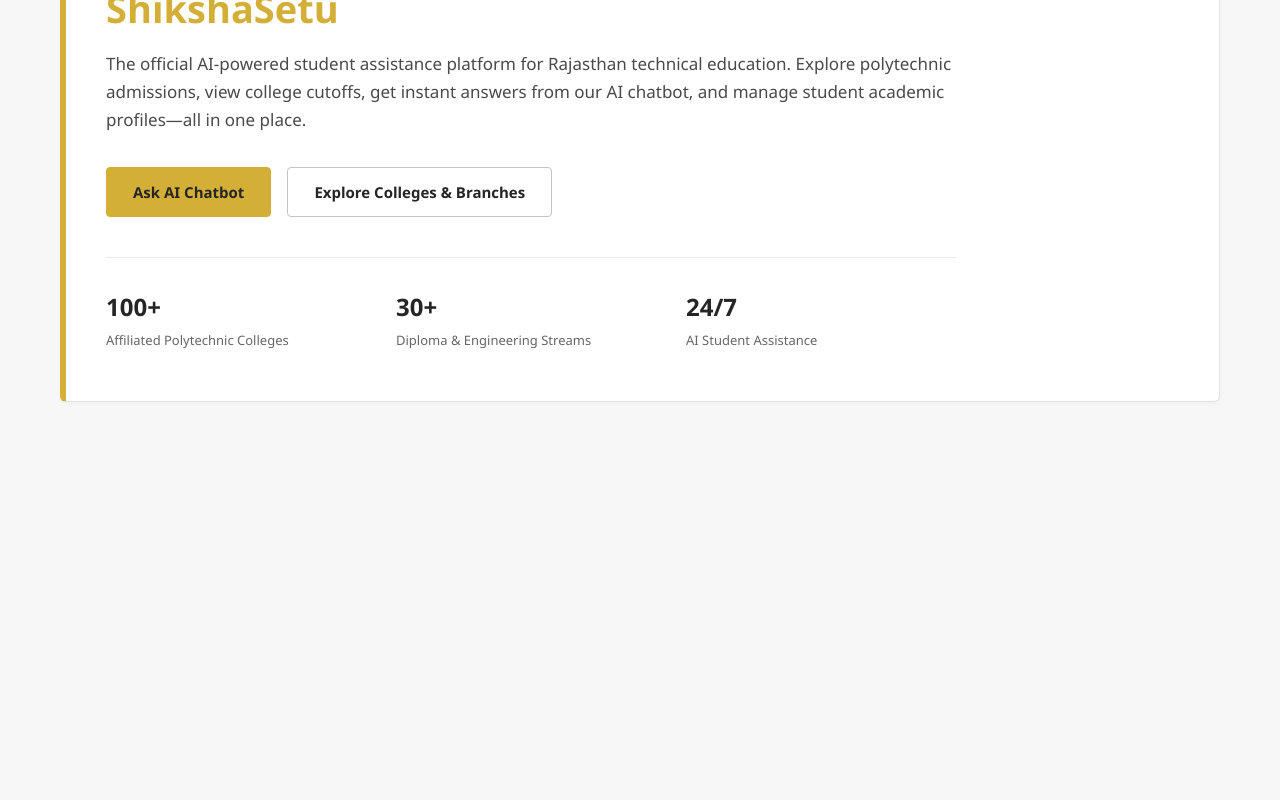
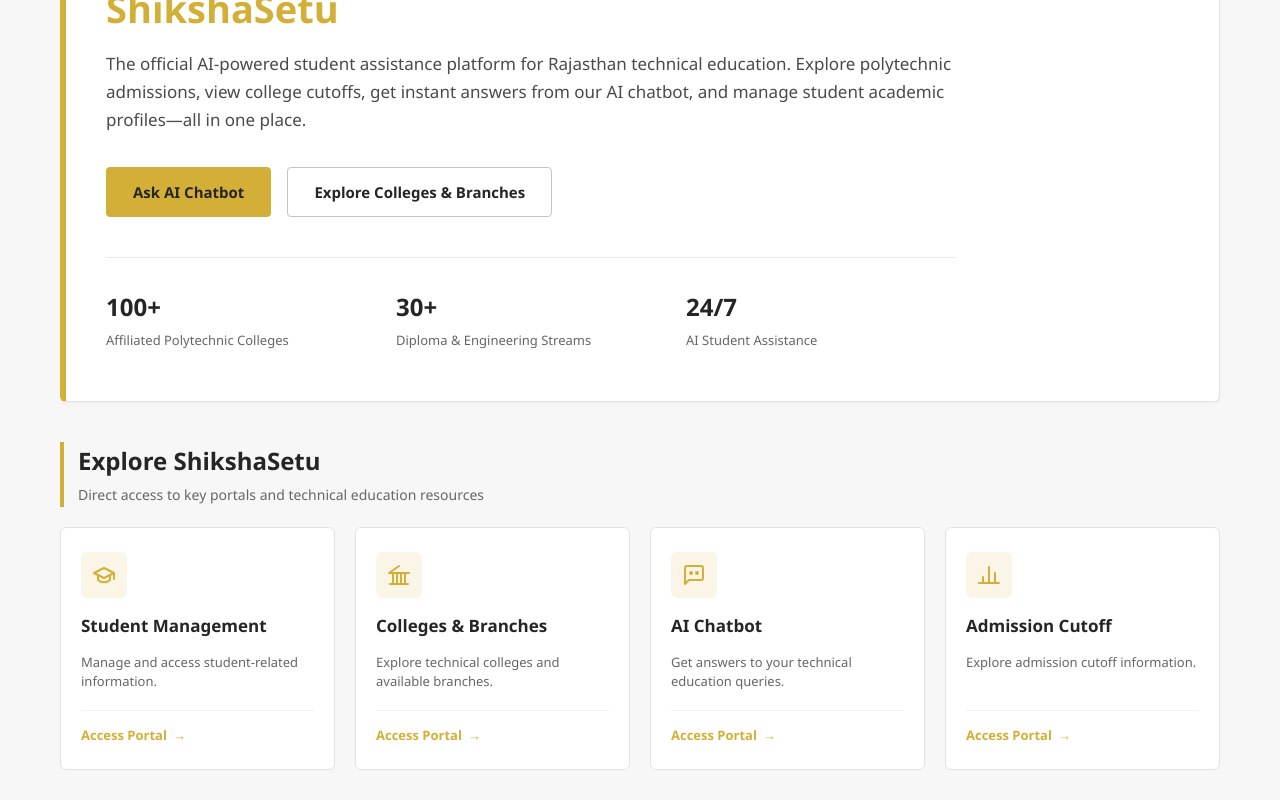
Before and after one commit to Abhi-2206/shiksha-setu, a React (Vite) app in the folder client/: page / in a window 1280 px wide. Shown: the part 274-1074 px from the top of the page. Before the commit the page ends 800 px from the top, so only its background shows below. Built offline with nearby package versions, Linux system fonts and the light colour scheme.

Commit message:
feat(client): implement quick access cards on home page

```diff
--- a/client/src/pages/HomePage.css
+++ b/client/src/pages/HomePage.css
@@ -133,7 +133,125 @@
   font-weight: 500;
 }
 
+/* =========================================================
+   Milestone 3: Explore ShikshaSetu (Quick Access Cards)
+   ========================================================= */
+
+.explore-section {
+  display: flex;
+  flex-direction: column;
+  gap: 20px;
+}
+
+.section-header {
+  border-left: 4px solid #D4AF37;
+  padding-left: 14px;
+}
+
+.section-title {
+  font-size: 24px;
+  font-weight: 700;
+  color: #252525;
+  margin-bottom: 4px;
+}
+
+.section-subtitle {
+  font-size: 14px;
+  color: #666666;
+}
+
+/* Grid: 4 columns on large screens */
+.quick-cards-grid {
+  display: grid;
+  grid-template-columns: repeat(4, 1fr);
+  gap: 20px;
+}
+
+/* Clickable Card Link */
+.access-card {
+  background-color: #FFFFFF;
+  border: 1px solid #E2E2E2;
+  border-radius: 6px;
+  padding: 24px 20px;
+  display: flex;
+  flex-direction: column;
+  justify-content: space-between;
+  text-decoration: none;
+  transition: transform 0.2s ease, border-color 0.2s ease, box-shadow 0.2s ease;
+  min-height: 200px;
+}
+
+/* Hover effect: Gold border + slight elevation */
+.access-card:hover {
+  border-color: #D4AF37;
+  box-shadow: 0 4px 12px rgba(212, 175, 55, 0.15);
+  transform: translateY(-2px);
+}
+
+.card-top {
+  display: flex;
+  flex-direction: column;
+  gap: 14px;
+}
+
+/* Visual Icon Box */
+.card-icon-box {
+  width: 46px;
+  height: 46px;
+  border-radius: 6px;
+  background-color: rgba(212, 175, 55, 0.12);
+  display: flex;
+  align-items: center;
+  justify-content: center;
+  color: #D4AF37;
+  transition: background-color 0.2s, color 0.2s;
+}
+
+.access-card:hover .card-icon-box {
+  background-color: #D4AF37;
+  color: #FFFFFF;
+}
+
+.card-title {
+  font-size: 17px;
+  font-weight: 700;
+  color: #252525;
+  margin: 0;
+}
+
+.card-description {
+  font-size: 13px;
+  line-height: 1.5;
+  color: #666666;
+  margin: 0;
+}
+
+/* Bottom Card Action Link */
+.card-action {
+  font-size: 13px;
+  font-weight: 600;
+  color: #D4AF37;
+  display: flex;
+  align-items: center;
+  gap: 6px;
+  margin-top: 18px;
+  padding-top: 14px;
+  border-top: 1px solid #F0F0F0;
+  transition: color 0.2s;
+}
+
+.access-card:hover .card-action {
+  color: #b8972c;
+}
+
 /* Responsive adjustments */
+@media (max-width: 992px) {
+  /* 2 cards per row on medium screens */
+  .quick-cards-grid {
+    grid-template-columns: repeat(2, 1fr);
+  }
+}
+
 @media (max-width: 768px) {
   .hero-section {
     padding: 30px 20px;
@@ -162,3 +280,10 @@
     width: 100%;
   }
 }
+
+@media (max-width: 600px) {
+  /* 1 card per row on small screens */
+  .quick-cards-grid {
+    grid-template-columns: 1fr;
+  }
+}
--- a/client/src/pages/HomePage.jsx
+++ b/client/src/pages/HomePage.jsx
@@ -2,12 +2,76 @@ import React from 'react';
 import { Link } from 'react-router-dom';
 import './HomePage.css';
 
-// Home Page Component - Milestone 2: Hero Section
+// Home Page Component
 function HomePage() {
+  // Quick access portal links data (Milestone 3)
+  const quickAccessCards = [
+    {
+      id: 1,
+      title: 'Student Management',
+      description: 'Manage and access student-related information.',
+      route: '/students',
+      // Graduation cap / Student icon
+      icon: (
+        <svg width="24" height="24" viewBox="0 0 24 24" fill="none" stroke="currentColor" strokeWidth="2" strokeLinecap="round" strokeLinejoin="round">
+          <path d="M22 10v6M2 10l10-5 10 5-10 5z" />
+          <path d="M6 12v5c3 3 9 3 12 0v-5" />
+        </svg>
+      ),
+    },
+    {
+      id: 2,
+      title: 'Colleges & Branches',
+      description: 'Explore technical colleges and available branches.',
+      route: '/colleges',
+      // Institute / Building icon
+      icon: (
+        <svg width="24" height="24" viewBox="0 0 24 24" fill="none" stroke="currentColor" strokeWidth="2" strokeLinecap="round" strokeLinejoin="round">
+          <line x1="3" y1="21" x2="21" y2="21" />
+          <line x1="4" y1="10" x2="20" y2="10" />
+          <polyline points="12 3 2 10 22 10" />
+          <line x1="6" y1="10" x2="6" y2="21" />
+          <line x1="10" y1="10" x2="10" y2="21" />
+          <line x1="14" y1="10" x2="14" y2="21" />
+          <line x1="18" y1="10" x2="18" y2="21" />
+        </svg>
+      ),
+    },
+    {
+      id: 3,
+      title: 'AI Chatbot',
+      description: 'Get answers to your technical education queries.',
+      route: '/chatbot',
+      // Chat message / AI robot icon
+      icon: (
+        <svg width="24" height="24" viewBox="0 0 24 24" fill="none" stroke="currentColor" strokeWidth="2" strokeLinecap="round" strokeLinejoin="round">
+          <path d="M21 15a2 2 0 0 1-2 2H7l-4 4V5a2 2 0 0 1 2-2h14a2 2 0 0 1 2 2z" />
+          <circle cx="9" cy="10" r="1" />
+          <circle cx="15" cy="10" r="1" />
+        </svg>
+      ),
+    },
+    {
+      id: 4,
+      title: 'Admission Cutoff',
+      description: 'Explore admission cutoff information.',
+      route: '/cutoffs',
+      // Bar chart / Rank metrics icon
+      icon: (
+        <svg width="24" height="24" viewBox="0 0 24 24" fill="none" stroke="currentColor" strokeWidth="2" strokeLinecap="round" strokeLinejoin="round">
+          <line x1="18" y1="20" x2="18" y2="10" />
+          <line x1="12" y1="20" x2="12" y2="4" />
+          <line x1="6" y1="20" x2="6" y2="14" />
+          <line x1="2" y1="20" x2="22" y2="20" />
+        </svg>
+      ),
+    },
+  ];
+
   return (
     <div className="home-page">
 
-      {/* Hero Section */}
+      {/* 1. Hero Section (Milestone 2) */}
       <section className="hero-section">
         <div className="hero-content">
 
@@ -57,8 +121,36 @@ function HomePage() {
         </div>
       </section>
 
+      {/* 2. Explore ShikshaSetu - Quick Access Cards (Milestone 3) */}
+      <section className="explore-section">
+        <div className="section-header">
+          <h2 className="section-title">Explore ShikshaSetu</h2>
+          <p className="section-subtitle">
+            Direct access to key portals and technical education resources
+          </p>
+        </div>
+
+        {/* 4-Card Responsive Grid */}
+        <div className="quick-cards-grid">
+          {quickAccessCards.map((card) => (
+            <Link key={card.id} to={card.route} className="access-card">
+              <div className="card-top">
+                <div className="card-icon-box">
+                  {card.icon}
+                </div>
+                <h3 className="card-title">{card.title}</h3>
+                <p className="card-description">{card.description}</p>
+              </div>
+              <div className="card-action">
+                <span>Access Portal</span>
+                <span>→</span>
+              </div>
+            </Link>
+          ))}
+        </div>
+      </section>
+
       {/* Subsequent milestones will add:
-          - Quick Access Cards (Milestone 3)
           - About & Notices (Milestone 4)
           - Footer (Milestone 5)
       */}
```
